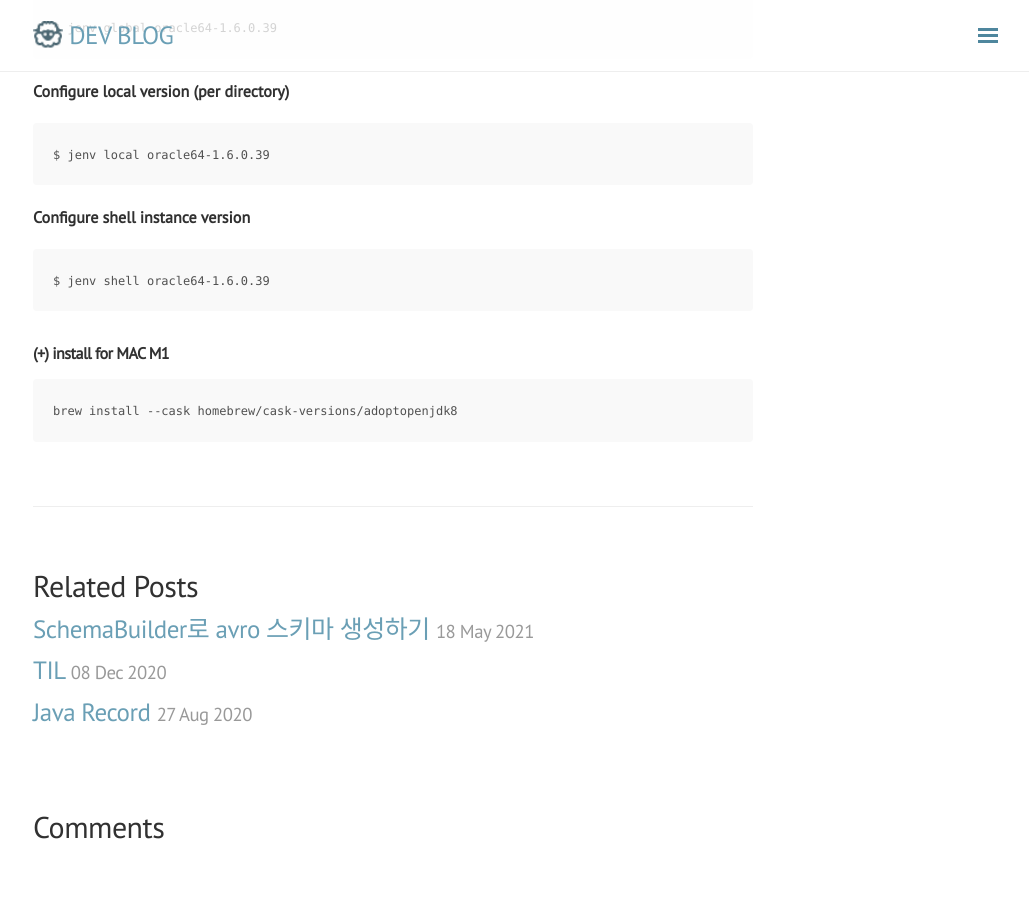
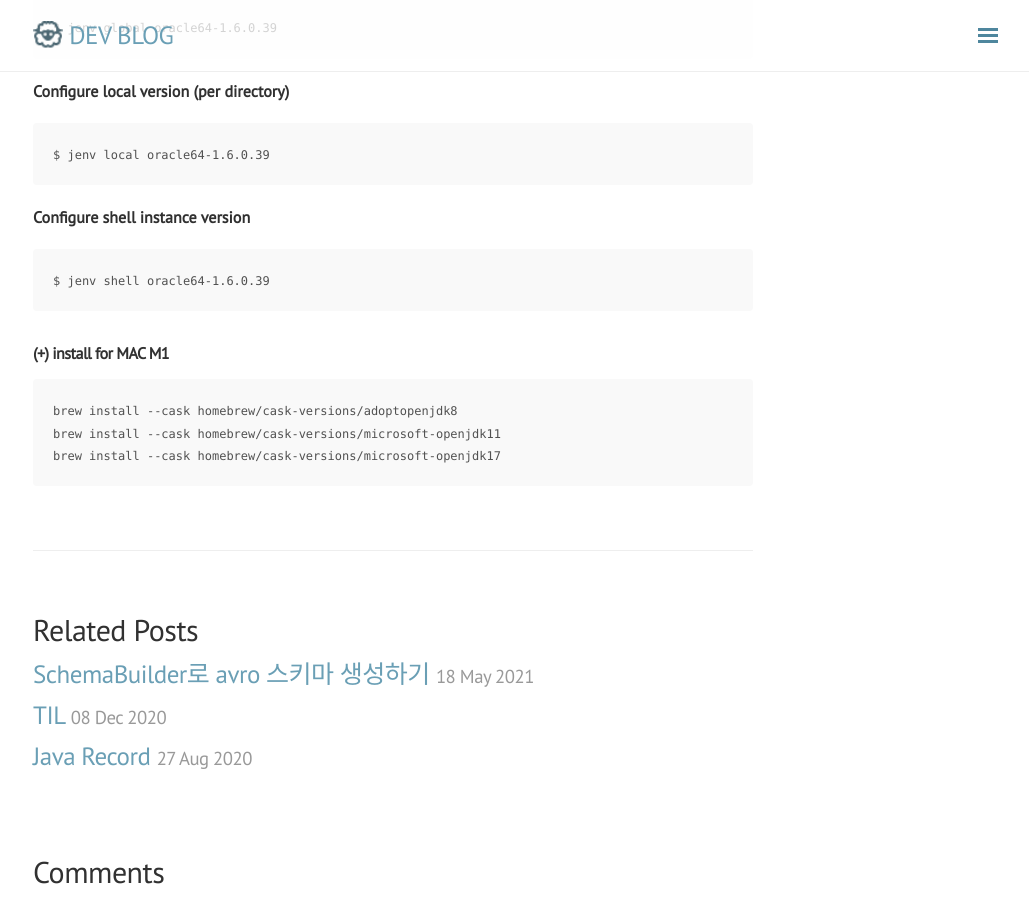
Before and after one commit to rmcodestar/rmcodestar.github.io, a Jekyll site: the page built from _posts/2020-08-27-jenv.md, in a window 1280 px wide and 900 px high, scrolled down 1907 px. Shown: the whole window, without its empty margins (247-1276 px from the left). Built offline with Jekyll 4.4.1, drawn with Linux system fonts in a browser that asks for light colours; nearby versions of some CDN libraries; comment, search, counter and statistics services are not loaded; before the commit the page ends 2762 px from its top, so only the background shows below that.

Commit message:
Update 2020-08-27-jenv.md

````diff
--- a/_posts/2020-08-27-jenv.md
+++ b/_posts/2020-08-27-jenv.md
@@ -111,4 +111,6 @@ $ jenv shell oracle64-1.6.0.39
 #### (+) install for MAC M1
 ```
 brew install --cask homebrew/cask-versions/adoptopenjdk8
+brew install --cask homebrew/cask-versions/microsoft-openjdk11
+brew install --cask homebrew/cask-versions/microsoft-openjdk17
 ```
````
